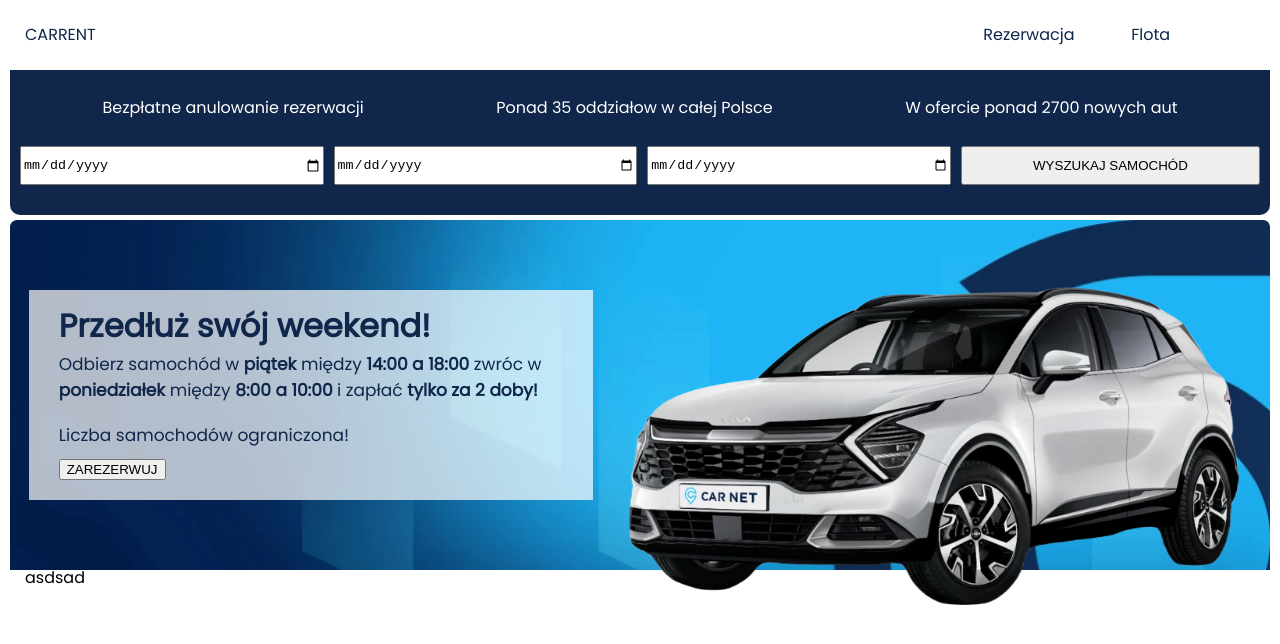
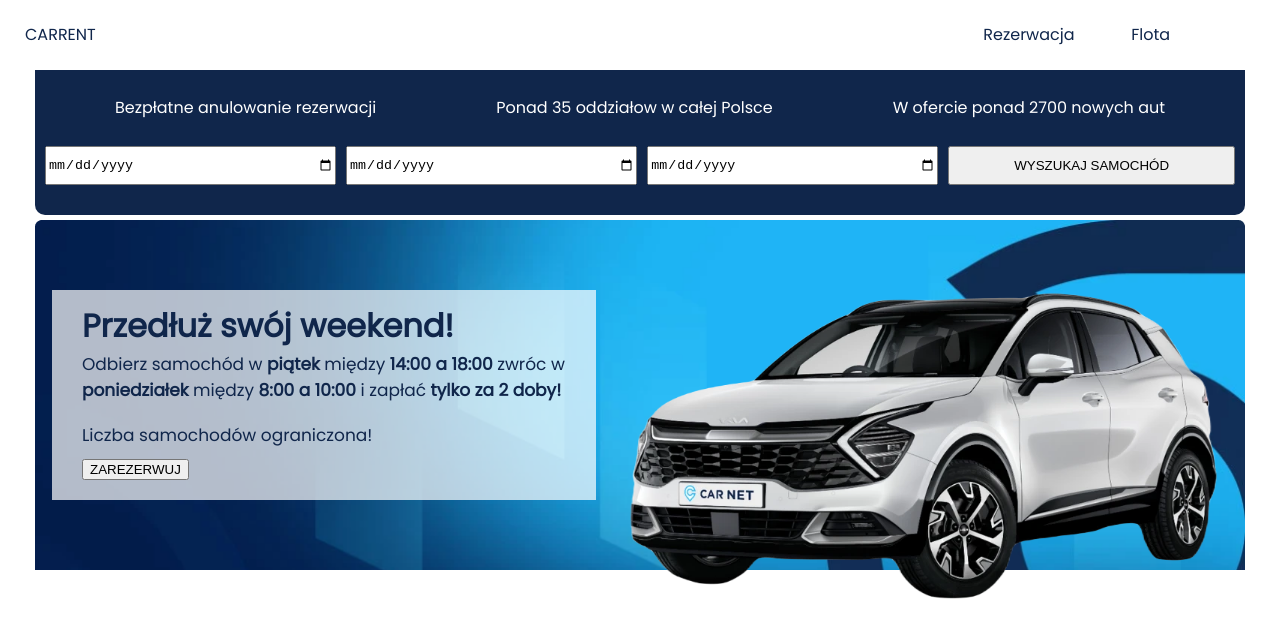
Before and after one commit to theWebCookie/car-rental, a Next.js app: page / in a window 1280 px wide. Shown: the top 644 px of the page. Built offline with nearby package versions, Linux system fonts and the light colour scheme.

Commit message:
refactor: change main layout

```diff
--- a/app/layout.jsx
+++ b/app/layout.jsx
@@ -1,12 +1,11 @@
 import { Poppins } from 'next/font/google';
 import './globals.css';
 import Nav from './ui/nav/nav';
-import Hero from './ui/hero/hero';
 
 const font = Poppins({ weight: ['400'], subsets: ['latin'] });
 
 export const metadata = {
-  title: 'CarRent',
+  title: 'Car Rent',
 };
 
 export default function RootLayout({ children }) {
@@ -17,7 +16,6 @@
       </head>
       <body className={font.className}>
         <Nav />
-        <Hero />
         {children}
       </body>
     </html>
--- a/app/page.jsx
+++ b/app/page.jsx
@@ -1,5 +1,10 @@
+import Hero from './ui/hero/hero';
 import styles from './page.module.css';
 
 export default function Home() {
-  return <main className={styles.main}>asdsad</main>;
+  return (
+    <main className={styles.main}>
+      <Hero />
+    </main>
+  );
 }
--- a/app/ui/hero/hero.css
+++ b/app/ui/hero/hero.css
@@ -1,7 +1,8 @@
 .hero {
   color: #fff;
   max-width: 1440px;
-  margin: 0px 10px;
+  margin: 0px auto;
+  padding: 0px 10px;
 }
 
 .hero i {
```
